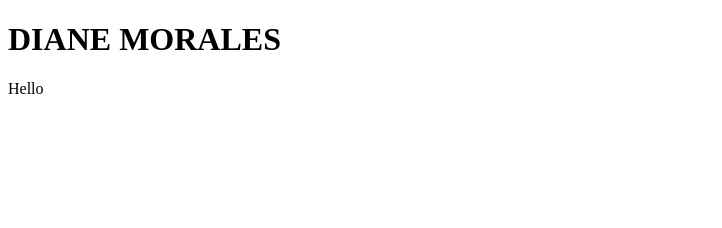
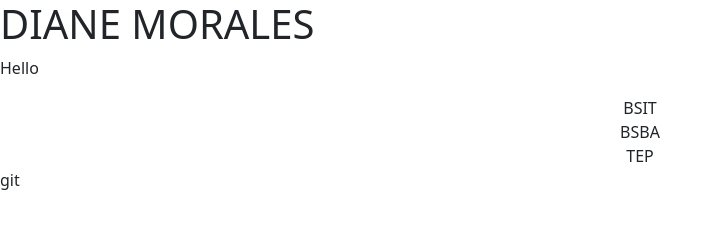
Before and after one commit to dianemorales/diane_compre, a plain HTML site: page index.html in a window 1280 px wide. Shown: the whole page, without its empty margins (0-722 px from the left). Drawn offline with nearby package versions, Linux system fonts and the light colour scheme.

Commit message:
added changes

```diff
--- a/index.html
+++ b/index.html
@@ -3,10 +3,17 @@
 <head>
     <meta charset="UTF-8">
     <meta name="viewport" content="width=device-width, initial-scale=1.0">
+    <link href="https://cdn.jsdelivr.net/npm/bootstrap@5.3.3/dist/css/bootstrap.min.css" rel="stylesheet" integrity="sha384-QWTKZyjpPEjISv5WaRU9OFeRpok6YctnYmDr5pNlyT2bRjXh0JMhjY6hW+ALEwIH" crossorigin="anonymous">
+    <script src="https://cdn.jsdelivr.net/npm/bootstrap@5.3.3/dist/js/bootstrap.bundle.min.js" integrity="sha384-YvpcrYf0tY3lHB60NNkmXc5s9fDVZLESaAA55NDzOxhy9GkcIdslK1eN7N6jIeHz" crossorigin="anonymous"></script>
     <title>Document</title>
 </head>
 <body>
             <h1>DIANE MORALES</h1>
                 <P>Hello</P>
+                <div class="grid text-center">
+                    <div class="g-col-4">BSIT</div>
+                    <div class="g-col-4">BSBA</div>
+                    <div class="g-col-4">TEP</div>
+                  </div>
 </body>
-</html>
+</html>git
```
Also changed, not shown: style.css (added).
